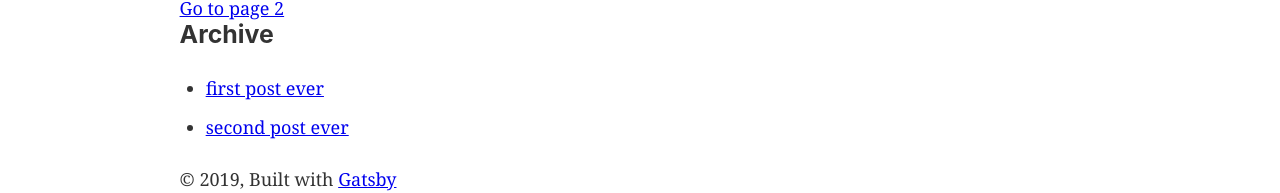
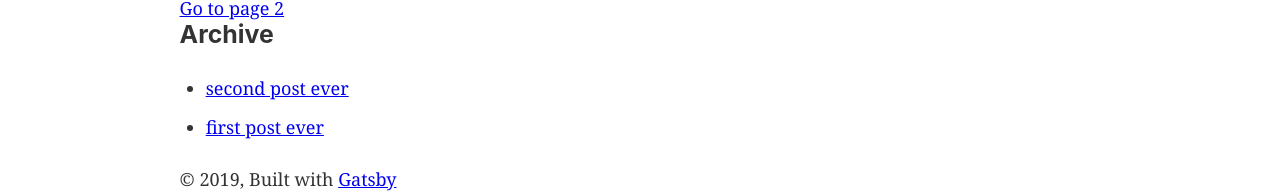
Before and after one commit to luiscarlin/gatsbyjs-spike, a Gatsby site: page / in a window 1280 px wide. Shown: the part 629-822 px from the top of the page. Built offline with nearby package versions, Linux system fonts and the light colour scheme; Gatsby itself is replaced by a stand-in of ours.

Commit message:
filter and sort posts

```diff
--- a/src/components/archive.js
+++ b/src/components/archive.js
@@ -3,7 +3,10 @@
 
 const POST_ARCHIVE_QUERY = graphql`
   query BlogPostArchive {
-    allMarkdownRemark {
+    allMarkdownRemark(limit: 5, sort: {
+      order: DESC,
+      fields: [frontmatter___date]
+    }) {
       edges {
         node {
           frontmatter {
```
